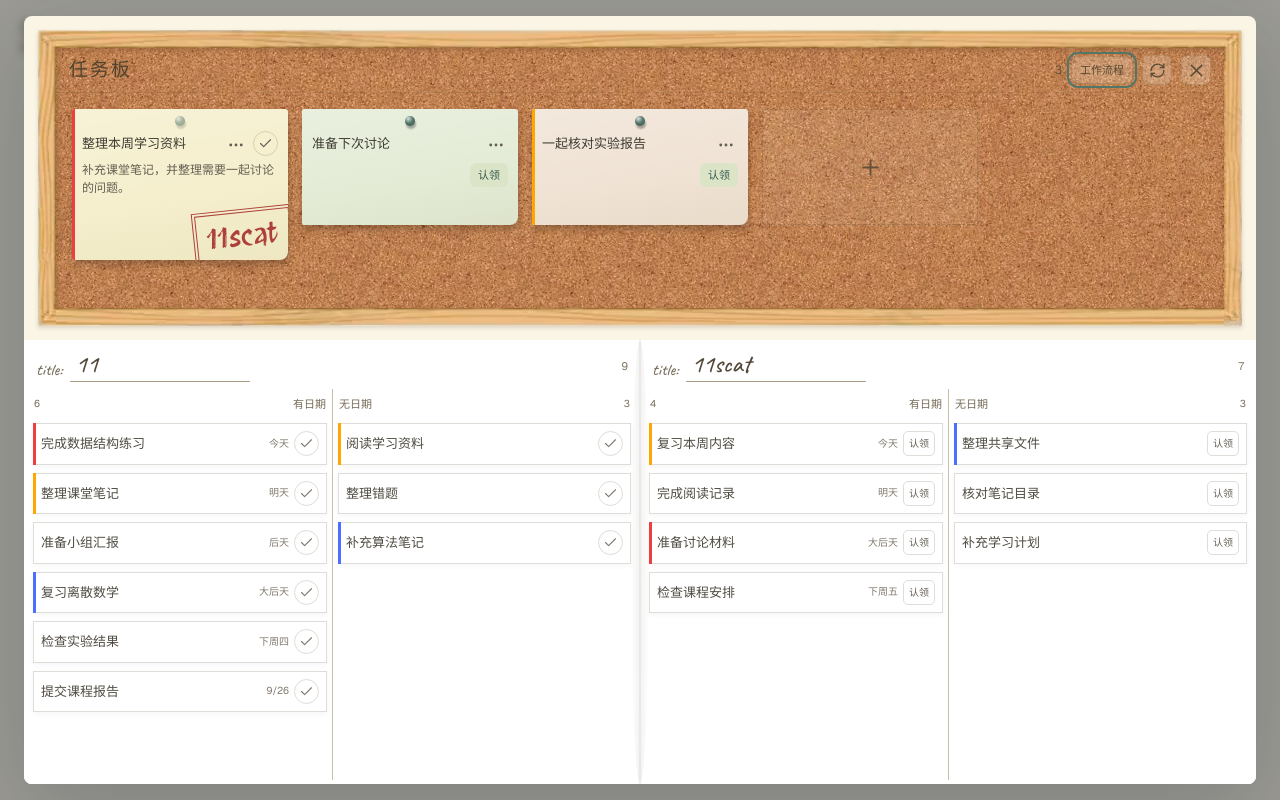
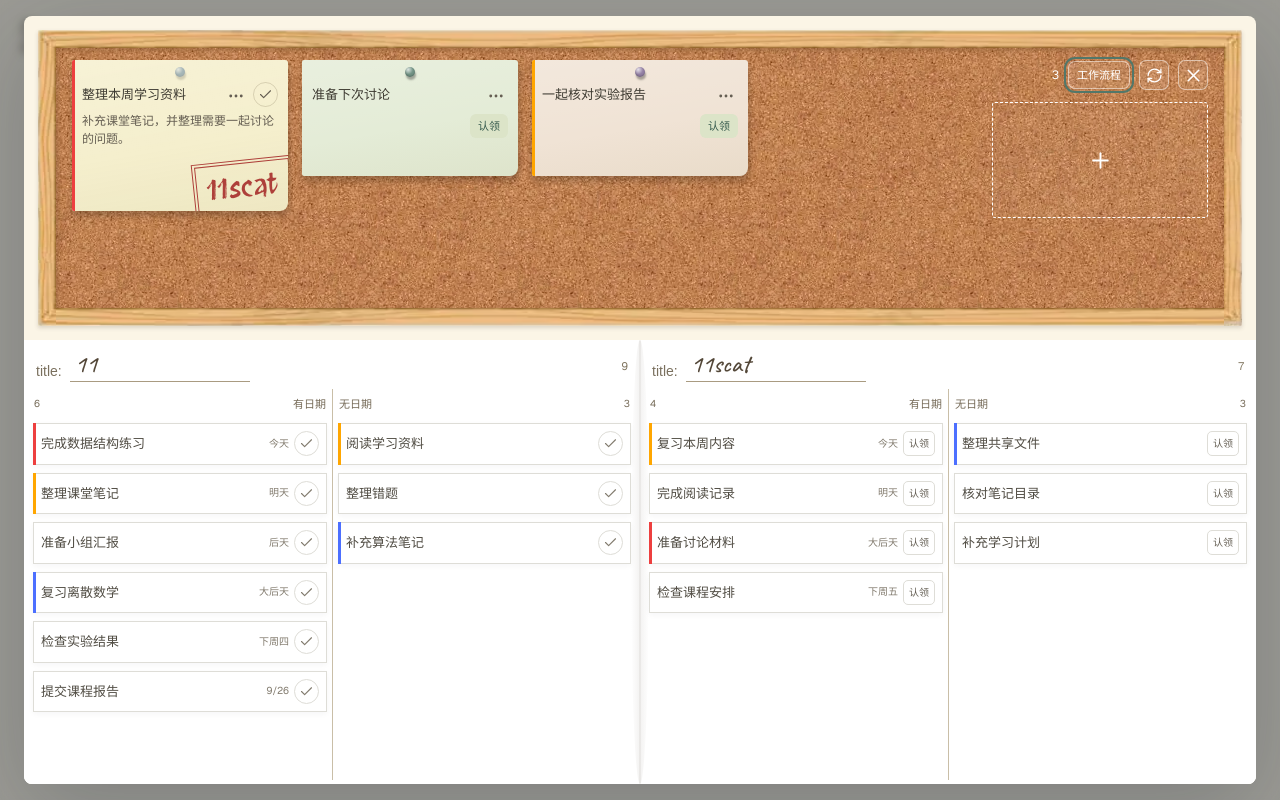
Before and after one commit to Yuumi-11/11scat, a Next.js app: page /classroom-preview/taskboard in a window 1280 px wide. Built offline with nearby package versions, Linux system fonts and the light colour scheme.

Commit message:
style: refine taskboard controls, title spacing and stable pin colors

```diff
--- a/app/RoomCollaboration.tsx
+++ b/app/RoomCollaboration.tsx
@@ -1,6 +1,6 @@
 "use client";
 
-import { useCallback, useEffect, useRef, useState, type PointerEvent, type ReactNode } from "react";
+import { useCallback, useEffect, useRef, useState, type CSSProperties, type PointerEvent, type ReactNode } from "react";
 import type { PublicTaskPreview } from "./classroom-view";
 import { createPortal } from "react-dom";
 import { CircleAlert, Check, ClipboardList, Ellipsis, Loader2, Plus, RefreshCw, Trash2, X } from "lucide-react";
@@ -8,7 +8,7 @@ import type { CollaborationCommand, CollaborationSnapshot, OperationView, RoomTa
 import "./room-collaboration.css";
 import { TickTickDiagnostics } from "./TickTickDiagnostics";
 import { InlineTaskTitle } from "./InlineTaskTitle";
-import { collaborationDate, collaborationDateAfter, collaborationDateLabel, splitCollaborationTasks } from "./collaboration-view";
+import { collaborationDate, collaborationDateAfter, collaborationDateLabel, collaborationPinColor, splitCollaborationTasks } from "./collaboration-view";
 import { CollaborationRecovery } from "./CollaborationRecovery";
 import type { TaskNotice } from "./collaboration-notifications";
 import { TaskNoticeDot } from "./TaskNoticeDot";
@@ -298,7 +298,7 @@ export function RoomCollaboration({ identityId, onChanged, onNotice, onPublicTas
     const compactClaim = task.ownerId !== null;
     const claimButton = !workflow && task.ownerId !== identityId && task.publisherId !== identityId && canDrop(identityId) ? <button className="coop-claim" type="button" disabled={cardLocked || !!task.transferBlocked} onClick={() => void move(task, identityId)}>认领</button> : null;
     const surfaceDraggable = task.ownerId !== null && !preview && !cardLocked && !task.transferBlocked;
-    return <article data-coop-task={taskKey(task)} data-surface-draggable={surfaceDraggable || undefined} onPointerDown={event => {
+    return <article style={task.ownerId === null ? { '--coop-pin-color': collaborationPinColor(task.id) } as CSSProperties : undefined} data-coop-task={taskKey(task)} data-surface-draggable={surfaceDraggable || undefined} onPointerDown={event => {
       if (!surfaceDraggable || !(event.target instanceof Element) || event.target.closest('button, input, textarea, select, option, a, label, summary, [role="button"], [role="link"], [contenteditable]:not([contenteditable="false"])')) return;
       startDrag(event, task);
     }} className={`coop-task${task.ownerId !== null ? " member-task" : ""} priority-${task.priority}${pending ? " pending" : ""}${!preview && ghost && taskKey(ghost.task) === taskKey(task) ? " dragging" : ""}`} key={taskKey(task)}>
@@ -323,7 +323,7 @@ export function RoomCollaboration({ identityId, onChanged, onNotice, onPublicTas
           const done = title === inlineTask.title || await perform({ id: crypto.randomUUID(), action: "update", source: taskSource(inlineTask), fields: { title } });
           if (done) setInlineTask(null); return done;
         }} /> : <button className="coop-task-title" type="button" disabled={unavailable || pending || !!inlineTask || !!draftId} aria-label={workflow ? "查看工作流程" : "点击修改标题"} onClick={() => { if (workflow) showWorkflow(); else { setInlineTask(task); setError(""); } }}>{task.title}</button>}
-        {task.ownerId !== null && collaborationDate(task) && <time className="coop-task-date" dateTime={collaborationDate(task)!}>{collaborationDateLabel(task)}</time>}
+        {task.ownerId !== null && (collaborationDate(task) ? <time className="coop-task-date" dateTime={collaborationDate(task)!}>{collaborationDateLabel(task)}</time> : <span className="coop-task-date coop-date-space" aria-hidden="true" />)}
         {compactClaim && claimButton}
         {task.ownerId === null && <button className="coop-more" type="button"  aria-label={`任务详情 ${task.title}`} disabled={unavailable || pending} onClick={() => { if (workflow) showWorkflow(); else edit(task); }}><Ellipsis size={18} aria-hidden="true" /></button>}
         {canComplete && <button className="coop-complete" type="button"  aria-label={`完成任务 ${task.title}`} disabled={controlsLocked} onClick={() => void perform(workflow ? { id: crypto.randomUUID(), action: "owner-complete", workflowId: workflow.id, version: workflow.version } : { id: crypto.randomUUID(), action: "complete", source: taskSource(task) })}><Check size={15} aria-hidden="true" /></button>}</div>
@@ -340,7 +340,7 @@ export function RoomCollaboration({ identityId, onChanged, onNotice, onPublicTas
   function column(owner: string | null, name: string, tasks: RoomTask[], problem?: string, diagnostic?: string) {
     const { dated, undated } = splitCollaborationTasks(tasks);
     return <section key={owner || "buffer"} data-coop-owner={owner || ""} className={`coop-column${owner === null ? " buffer" : ""}${hoverOwner === (owner || "") ? " drop-active" : ""}`}>
-      <header>{owner !== null && <span className="coop-notebook-title">title:</span>}<h3>{name}</h3><span className="coop-count">{tasks.length}</span>{owner === null && <><button type="button" className="coop-recovery-trigger" onClick={() => { setWorkflowId(null); setWorkflowOpen(true); setError(""); }}>工作流程 {taskNotices.some(item => item.kind === "workflow") && <span className="task-notice-count">{taskNotices.filter(item => item.kind === "workflow").length}</span>}</button><button type="button" className="coop-icon coop-refresh" disabled={loading || busy}  aria-label="刷新全室任务" onClick={() => { setError(""); void load(); void onChanged(); }}><RefreshCw size={17} className={loading ? "coop-spin" : ""} /></button><button type="button" className="coop-icon coop-close" disabled={busy || !!editor}  aria-label="关闭协作区" onClick={close}><X size={21} /></button></>}</header>
+      <header>{owner !== null && <><span className="coop-notebook-title">title:</span><h3>{name}</h3></>}<span className="coop-count">{tasks.length}</span>{owner === null && <><button type="button" className="coop-recovery-trigger" onClick={() => { setWorkflowId(null); setWorkflowOpen(true); setError(""); }}>工作流程 {taskNotices.some(item => item.kind === "workflow") && <span className="task-notice-count">{taskNotices.filter(item => item.kind === "workflow").length}</span>}</button><button type="button" className="coop-icon coop-refresh" disabled={loading || busy}  aria-label="刷新全室任务" onClick={() => { setError(""); void load(); void onChanged(); }}><RefreshCw size={17} className={loading ? "coop-spin" : ""} /></button><button type="button" className="coop-icon coop-close" disabled={busy || !!editor}  aria-label="关闭协作区" onClick={close}><X size={21} /></button></>}</header>
       {problem ? <div className="coop-task-list"><p className="coop-empty">{problem}</p>{(diagnostic || owner === identityId) && <TickTickDiagnostics report={diagnostic} />}</div> : owner !== null ? <div className="coop-member-lanes">{([{ label: "有日期", tasks: dated }, { label: "无日期", tasks: undated }]).map(lane => <section className="coop-lane" data-coop-lane={lane.label === "有日期" ? "dated" : "undated"} key={lane.label} aria-label={`${name}的${lane.label}待办`}><header><h4>{lane.label}</h4><span>{lane.tasks.length}</span></header><div className="coop-task-list">{lane.tasks.map(task => card(task))}</div></section>)}</div> : <div className="coop-task-list">{tasks.map(task => card(task))}{draftId ? <div className="coop-new-task editing"><Plus size={18} aria-hidden="true" /><InlineTaskTitle key={draftId} initialValue="" label="新任务标题" disabled={unavailable || !!snapshot?.operations.some(operation => operation.id === draftId && operation.status === "pending")} onCancel={() => setDraftId(null)} onSave={async title => {
         const done = await perform({ id: draftId, action: "create", fields: { title } }); if (done) setDraftId(null); return done;
       }} /></div> : <button className="coop-new-task" type="button"  aria-label="新建任务" disabled={unavailable || !!inlineTask} onClick={() => { setDraftId(crypto.randomUUID()); setError(""); }}><Plus size={25} aria-hidden="true" /></button>}</div>}
--- a/app/room-collaboration.css
+++ b/app/room-collaboration.css
@@ -202,7 +202,7 @@
 .coop-members > .coop-column { position: relative; z-index: 1; border: 1px solid #e0d7c6; border-radius: 2px 2px 4px 3px; background: linear-gradient(90deg,#fffdf6 88%,#eae4d5); box-shadow: 0 2px 0 #ddd5c4, 0 4px 0 #f8f4e8, 2px 3px 4px #50463520; }
 .coop-members > .coop-column:last-child { background: linear-gradient(90deg,#eae4d5,#fffdf6 12%); box-shadow: 0 2px 0 #ddd5c4, 0 4px 0 #f8f4e8,-2px 3px 4px #50463520; }
 .coop-members > .coop-column > header { margin: 0 14px; padding: 11px 0 7px; gap: 8px; border: 0; }
-.coop-notebook-title { align-self: end; padding-bottom: 4px; color: #7a705e; font: 17px/1 'School Caveat', cursive; }
+.coop-notebook-title { align-self: end; padding-bottom: 4px; color: #7a705e; font: 400 14px/1 Arial, sans-serif; }
 .coop-members h3 { flex: 1; min-width: 0; padding: 0 5px 2px; border-bottom: 1px solid #a99b81; font: 25px/1.1 'School Caveat', 'Long Cang', cursive; color: #534738; }
 .coop-members h3 small { font: 11px/1.4 'Classroom Sans', sans-serif; }
 .coop-members .coop-count { font-size: 11px; color: #80755f; }
@@ -230,18 +230,24 @@
 /* September review: cork noticeboard, flush white sewn notebook and compact rows. */
 .coop-surface { --coop-inset: 14px; padding: var(--coop-inset); border: 0; border-radius: 8px; background: var(--panel); }
 /* Cork comes from the earlier photo; only the frame comes from the later reference. */
-.coop-column.buffer { --coop-board: #b48052; background: url('/classroom/taskboard-cork-reference.webp') 0 0 / 400px 400px padding-box; border: 18px solid #d6ad73; border-image: url('/classroom/taskboard-frame-reference.webp') 15 / 18px / 0 stretch; border-radius: 0; box-shadow: inset 1px 2px 6px #57391955, 0 2px 4px #53473830; }
-.coop-column.buffer > header { color: #514330; border-color: #80603e40; }
-.buffer .coop-count { color: #65513a; }
-.room-collaboration-dialog .buffer :is(.coop-refresh,.coop-close) { color: #584a35; border-color: #80603e50; background: #fff9ea35; }
-.buffer .coop-recovery-trigger { color: #584a35; border-color: #80603e50; background: #fff9ea35; }
-.buffer .coop-new-task { border-color: #785d3c80; color: #65513a; background: #fff9ea12; }
-.buffer .coop-new-task:hover:not(:disabled), .buffer .coop-new-task.editing { background: #fff9ea30; border-color: #785d3c; }
+.coop-column.buffer { --coop-board: #b48052; position: relative; container: coop-board / inline-size; background: url('/classroom/taskboard-cork-reference.webp') 0 0 / 400px 400px padding-box; border: 18px solid #d6ad73; border-image: url('/classroom/taskboard-frame-reference.webp') 15 / 18px / 0 stretch; border-radius: 0; box-shadow: inset 1px 2px 6px #57391955, 0 2px 4px #53473830; }
+.coop-column.buffer > header { color: #fff; border: 0; }
+.buffer .coop-count { color: #fff; }
+.room-collaboration-dialog .buffer :is(.coop-refresh,.coop-close) { color: #fff; border-color: #ffffff80; background: #ffffff14; }
+.buffer .coop-recovery-trigger { color: #fff; border-color: #ffffff80; background: #ffffff14; }
+.buffer .coop-new-task { border-color: #fff; color: #fff; background: #ffffff08; }
+.buffer .coop-new-task:hover:not(:disabled), .buffer .coop-new-task.editing { background: #ffffff20; border-color: #fff; }
 .buffer .coop-new-task input { color: #514330; background: #fff9ea90; border-color: #80603e50; }
 .buffer .coop-task { padding-top: 22px; }
 /* Original pin geometry: 10px head, centered at 7px from the paper top. */
 .room-collaboration-dialog .buffer .coop-drag { top: 0; }
-.buffer .coop-drag::before { top: 7px; }
+.buffer .coop-drag::before { top: 7px; background: radial-gradient(circle at 32% 26%, #ffffffc0, #ffffff00 48%), var(--coop-pin-color, var(--theme-accent)); }
+/* Reserve the final first-row cell for tools and creation so notes start at the top left. */
+@container coop-board (min-width: 460px) {
+  .coop-column.buffer > header { position: absolute; z-index: 2; right: 16px; top: 12px; padding: 0; }
+  .coop-column.buffer .coop-task-list { padding-top: 12px; }
+  .buffer .coop-new-task { grid-column: -2 / -1; grid-row: 1; margin-top: 42px; }
+}
 .coop-notebook { padding: 0; margin: 0 calc(-1 * var(--coop-inset)) calc(-1 * var(--coop-inset)); }
 .coop-members { gap: 0; padding: 0; border: 0; border-radius: 0; background: #fff; box-shadow: none; }
 .coop-members::after { content: ''; position: absolute; z-index: 2; pointer-events: none; top: 0; bottom: 0; left: calc(50% - 9px); width: 18px; background: linear-gradient(90deg,transparent,#6d625612 43%,#786e6235 50%,#6d625612 57%,transparent); border-radius: 50%; }
@@ -264,8 +270,9 @@
 .member-task:has(.coop-drag:focus-visible) { outline: 2px solid var(--theme-accent); outline-offset: 1px; }
 .member-task .coop-task-top { align-items: center; gap: 5px; }
 .member-task .coop-task-title { flex: 1 1 0; min-width: 0; margin-left: -2px; margin-right: 0; white-space: nowrap; overflow: hidden; text-overflow: clip; overflow-wrap: normal; }
-/* The annotated 49px reserve belongs to the date, not empty title margin. */
+/* Undated cards retain the same date slot as a noninteractive drag area. */
 .coop-task-date { flex: 0 0 auto; min-width: 49px; text-align: right; white-space: nowrap; color: var(--muted); font-size: 10px; line-height: 1.4; }
+.coop-date-space { align-self: stretch; }
 .room-collaboration-dialog .member-task .coop-claim { flex: 0 0 auto; margin: 0; min-height: 25px; padding: 3px 5px; color: #655f54; background: #fff; border: 1px solid #deddd7; border-radius: 5px; font-size: 10px; line-height: 17px; }
 .room-collaboration-dialog .member-task .coop-claim:hover:not(:disabled) { background: #f5f5f2; border-color: #aaa79e; }
 .member-task .coop-task-footer .coop-workflow-badge { margin: 4px 0 0; }
```
Also changed, not shown: app/collaboration-view.ts (+8 -0 lines), 1 other file (tests, documents, lock files or other folders).
